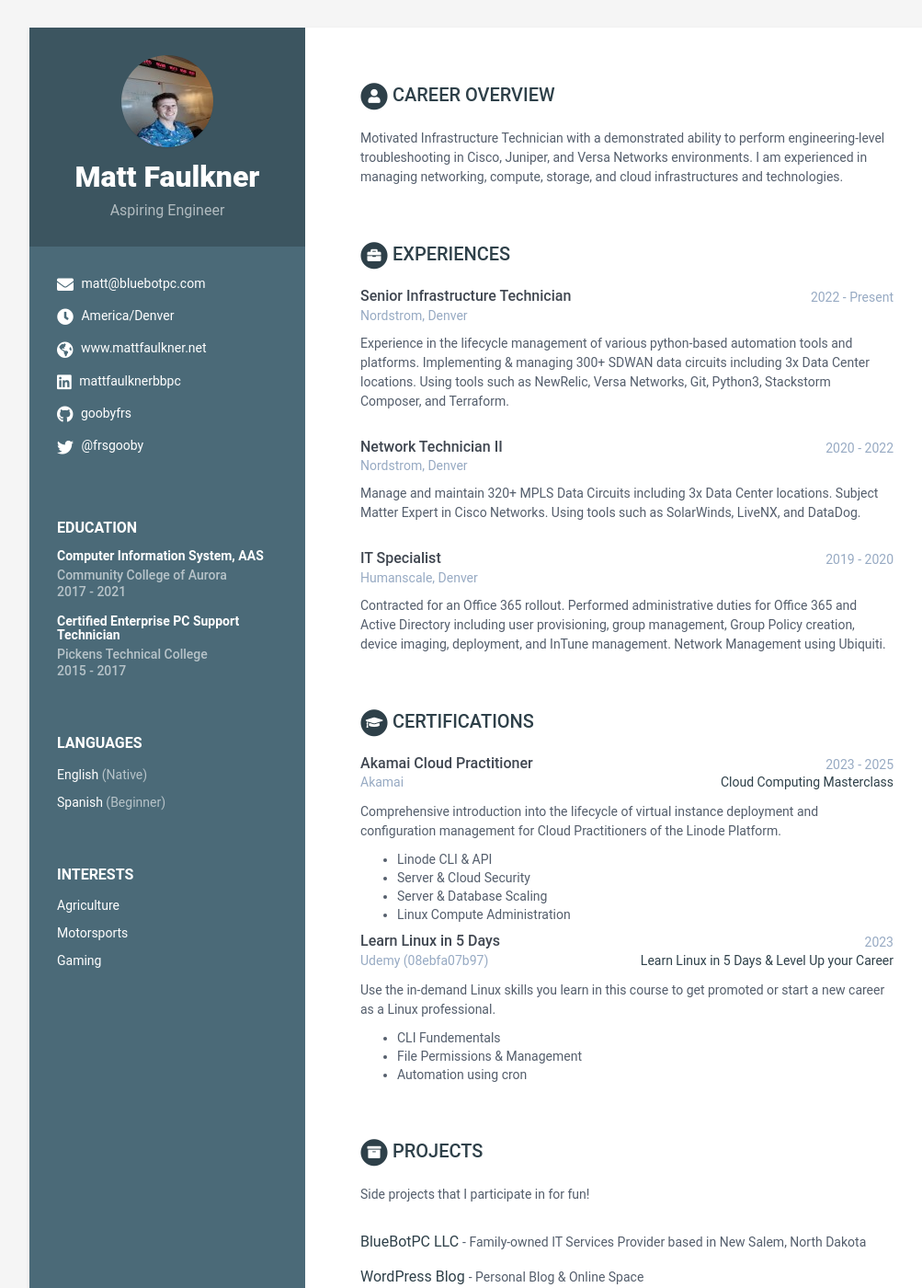
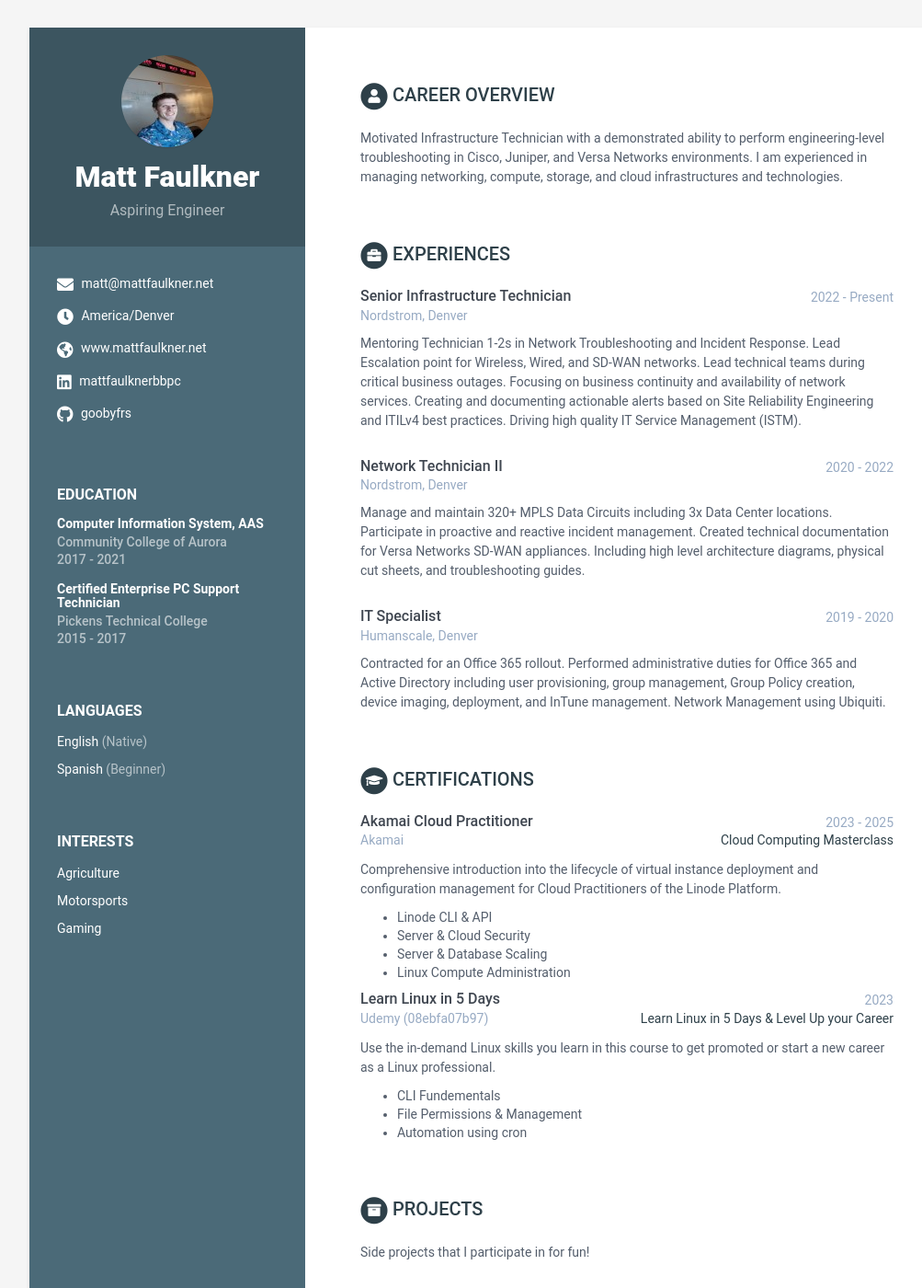
Before and after one commit to GoobyFRS/goobyfrs.github.io, a Jekyll site: the page built from index.html, in a window 1280 px wide and 1400 px high. Shown: the whole window at 92% size, without its empty margins (108-1111 px from the left). Built offline with Jekyll 4.4.1, drawn with Linux system fonts in a browser that asks for light colours; some of the changed text lies outside the part shown.

Commit message:
CV Domain setup
Clean up and setting up for my personal domain for resume stand in

```diff
--- a/_config.yml
+++ b/_config.yml
@@ -2,7 +2,7 @@
 
 # Site Settings
 title: Resume - Matt Faulkner
-url: 'https://goobyfrs.github.io'
+url: 'https://cv.mattfaulkner.net'
 
 #change it according to your repository name
 # disabling since we are using a custom domain
--- a/_data/data.yml
+++ b/_data/data.yml
@@ -10,7 +10,7 @@ sidebar:
     avatar: profile.png  #place a 100x100 picture inside /assets/images/ folder and provide the name of the file below
 
     # Sidebar links
-    email: matt@bluebotpc.com
+    email: matt@mattfaulkner.net
     #phone: 012 345 6789
     timezone: America/Denver
     #citizenship:
@@ -21,7 +21,7 @@ sidebar:
     #telegram: # add your nickname without '@' sign
     #gitlab:
     #bitbucket:
-    twitter: '@frsgooby'
+    #twitter: '@frsgooby'
     #stack-overflow: # Number/Username, e.g. 123456/alandoe
     #codewars:
     #goodreads: # Number-Username, e.g. 123456-alandoe
@@ -87,16 +87,19 @@ experiences:
         time: 2022 - Present
         company: Nordstrom, Denver
         details: |
-          Experience in the lifecycle management of various python-based automation tools and platforms.
-          Implementing & managing 300+ SDWAN data circuits including 3x Data Center locations.
-          Using tools such as NewRelic, Versa Networks, Git, Python3, Stackstorm Composer, and Terraform.
+          Mentoring Technician 1-2s in Network Troubleshooting and Incident Response.
+          Lead Escalation point for Wireless, Wired, and SD-WAN networks.
+          Lead technical teams during critical business outages. Focusing on business continuity and availability of network services.
+          Creating and documenting actionable alerts based on Site Reliability Engineering and ITILv4 best practices. Driving high quality IT Service Management (ISTM).
+
 
       - role: Network Technician II
         time: 2020 - 2022
         company: Nordstrom, Denver
         details: |
           Manage and maintain 320+ MPLS Data Circuits including 3x Data Center locations.
-          Subject Matter Expert in Cisco Networks. Using tools such as SolarWinds, LiveNX, and DataDog.
+          Participate in proactive and reactive incident management.
+          Created technical documentation for Versa Networks SD-WAN appliances. Including high level architecture diagrams, physical cut sheets, and troubleshooting guides.
 
       - role: IT Specialist
         time: 2019 - 2020
@@ -115,7 +118,7 @@ certifications:
           end: 2025
           organization: Akamai
           #credentialid: 111-222
-          credentialurl: gooby-s3.us-southeast-1.linodeobjects.com/linodeSolutionsPartnerBadge.png
+          credentialurl: https://mattfaulkner.us-southeast-1.linodeobjects.com/linodeSolutionsPartnerBadge.png
           credentialname: Cloud Computing Masterclass
           details: |
             Comprehensive introduction into the lifecycle of virtual instance deployment and
@@ -129,7 +132,7 @@ certifications:
           start: 2023
           organization: Udemy
           credentialid: 08ebfa07b97 #UC-31651e38-c00a-4cde-8645-08ebfa07b97
-          credentialurl: gooby-s3.us-southeast-1.linodeobjects.com/udemy_learn_linux_in_5_days_and_level_up_your_carerr_jcannon_mattFaulkner_certificate.pdf
+          credentialurl: "https://mattfaulkner.us-southeast-1.linodeobjects.com/udemy_learn_linux_in_5_days_and_level_up_your_carerr_jcannon_mattFaulkner_certificate.pdf"
           credentialname: Learn Linux in 5 Days & Level Up your Career
           details: |
             Use the in-demand Linux skills you learn in this course to get promoted or start a new career as a Linux professional.
@@ -142,17 +145,9 @@ projects:
     intro: >
       Side projects that I participate in for fun!
     assignments:
-      - title: BlueBotPC LLC
-        link: "https://www.bluebotpc.com"
-        tagline: "Family-owned IT Services Provider based in New Salem, North Dakota"
-
-      - title: WordPress Blog
+      - title: Personal Blog
         link: "https://www.mattfaulkner.net"
-        tagline: "Personal Blog & Online Space"
-
-      - title: Resume Hosting
-        link: "https://cv.bluebotpc.com"
-        tagline: "Online Resume Hosting"
+        tagline: "Personal Website"
 
 oss:
     title: Open Source Contributions
@@ -171,7 +166,7 @@ skills:
     title: Skills &amp; Proficiency
 
     toolset:
-      - name: Networking
+      - name: Juniper Networking
         level: 100%
 
       - name: Akamai Cloud
@@ -184,4 +179,4 @@ skills:
         level: 85%
 
 footer: >
-    Designed with <i class="fas fa-heart"></i> by <a href="http://themes.3rdwavemedia.com" target="_blank" rel="nofollow">Xiaoying Riley</a>
+    Hosted with <i class="fas fa-heart"></i> by <a href="https://www.mattfaulkner.net" target="_blank" rel="nofollow">Matt Faulkner</a>
```
Also changed, not shown: assets/images/berry.jpg (deleted), assets/images/blue.jpg (deleted), assets/images/ceramic.jpg (deleted), assets/images/desktop.png (deleted), assets/images/green.jpg (deleted), assets/images/mobile.png (deleted), assets/images/orange.jpg (deleted), assets/images/turquoise.jpg (deleted).
